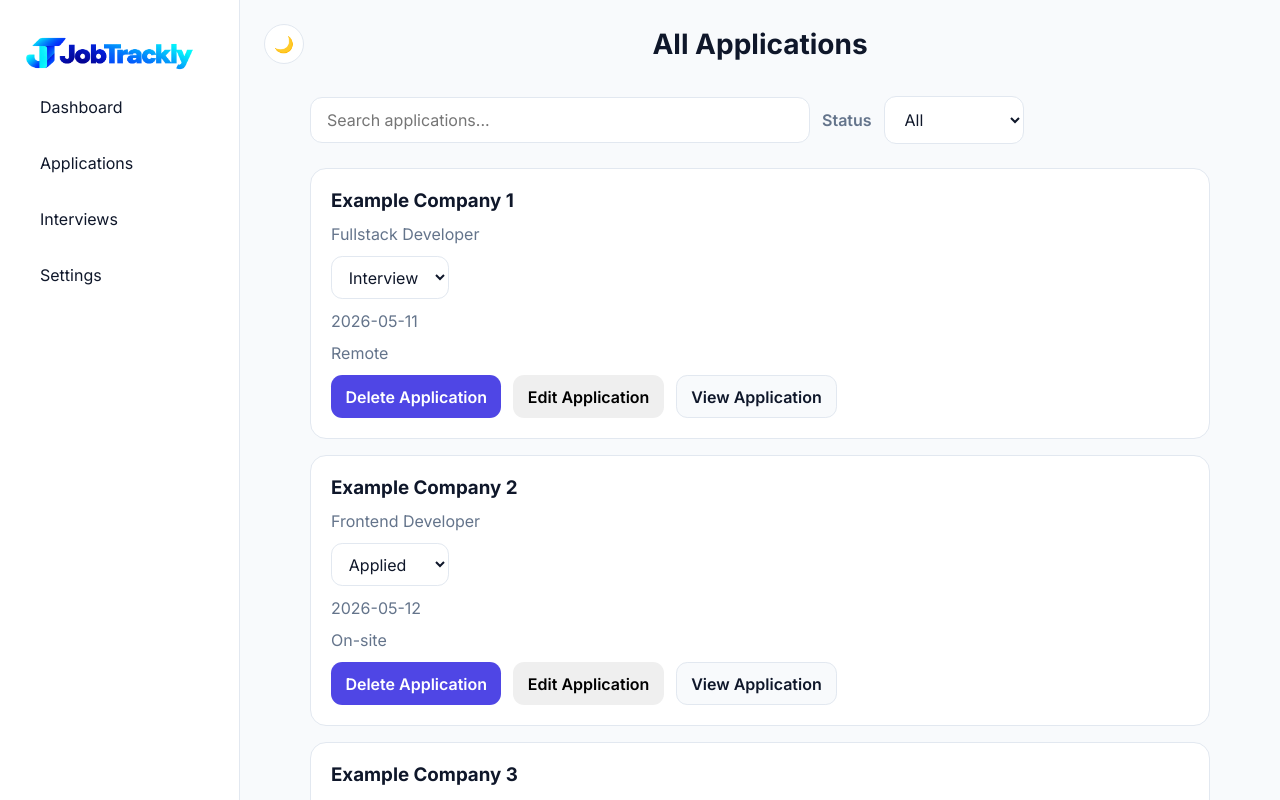
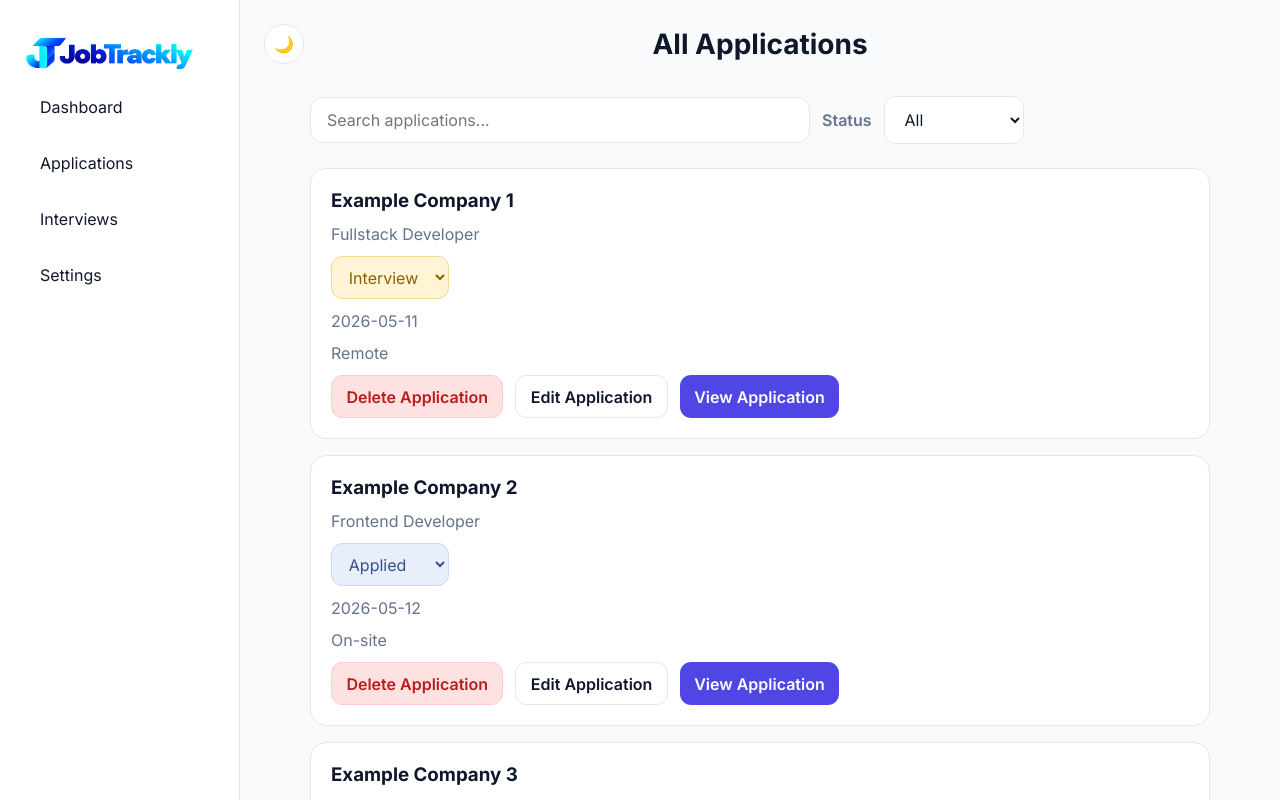
Before and after one commit to amielitoss/Job-Tracker-Project, a React (Vite) app in the folder job-tracker/: page /applications in a window 1280 px wide. Shown: the top 800 px of the page. Built offline with nearby package versions, Linux system fonts and the light colour scheme.

Commit message:
Putted some colors on the buttons

```diff
--- a/job-tracker/src/App.css
+++ b/job-tracker/src/App.css
@@ -235,15 +235,21 @@ body,
   width: fit-content;
 }
 
-.application-card button:first-of-type {
+.application-card .view-button {
   background: var(--primary);
-  color: white;
+  color: #fff;
 }
 
-.application-card button:last-of-type {
-  background: var(--bg);
+.application-card .edit-button {
+  background: var(--surface);
   color: var(--text);
   border: 1px solid var(--border);
+}
+
+.application-card .delete-button {
+  background: #fee2e2;
+  color: #b91c1c;
+  border: 1px solid #fecaca;
 }
 
 .applications-section {
@@ -700,6 +706,31 @@ body,
   font-size: 1.1rem;
 }
 
+.application-status.status-applied {
+  background: #e8eefc;
+  color: #34518a;
+  border-color: #cbd8f4;
+}
+
+.application-status.status-interview {
+  background: #fff4d6;
+  color: #8a6200;
+  border-color: #f3d98b;
+}
+
+.application-status.status-offer {
+  background: #dcfce7;
+  color: #166534;
+  border-color: #bbf7d0;
+}
+
+.application-status.status-rejected {
+  background: #fde8e8;
+  color: #991b1b;
+  border-color: #fecaca;
+}
+
+
 /* responsive styles for smaller screens */
 @media (max-width: 1100px) {
   .stats-section {
--- a/job-tracker/src/components/ApplicationCard.jsx
+++ b/job-tracker/src/components/ApplicationCard.jsx
@@ -11,6 +11,7 @@ function ApplicationCard({
       <h3>{application.company}</h3>
       <p>{application.role}</p>
       <select
+      className={`application-status status-${application.status.toLowerCase()}`}
         name="status"
         value={application.status}
         onChange={(event) => {
@@ -31,6 +32,7 @@ function ApplicationCard({
       <div className="application-card-actions">
       <button
         type="button"
+        className="delete-button"
         onClick={() => {
           onDeleteApplication(application.id);
         }}
@@ -38,6 +40,7 @@ function ApplicationCard({
         Delete Application
       </button>
       <button
+      className="edit-button"
         type="button"
         onClick={() => {
           onEditApplication(application);
@@ -46,6 +49,7 @@ function ApplicationCard({
         Edit Application
       </button>
       <button
+      className="view-button"
         type="button"
         onClick={() => {
           onViewApplication(application);
```
